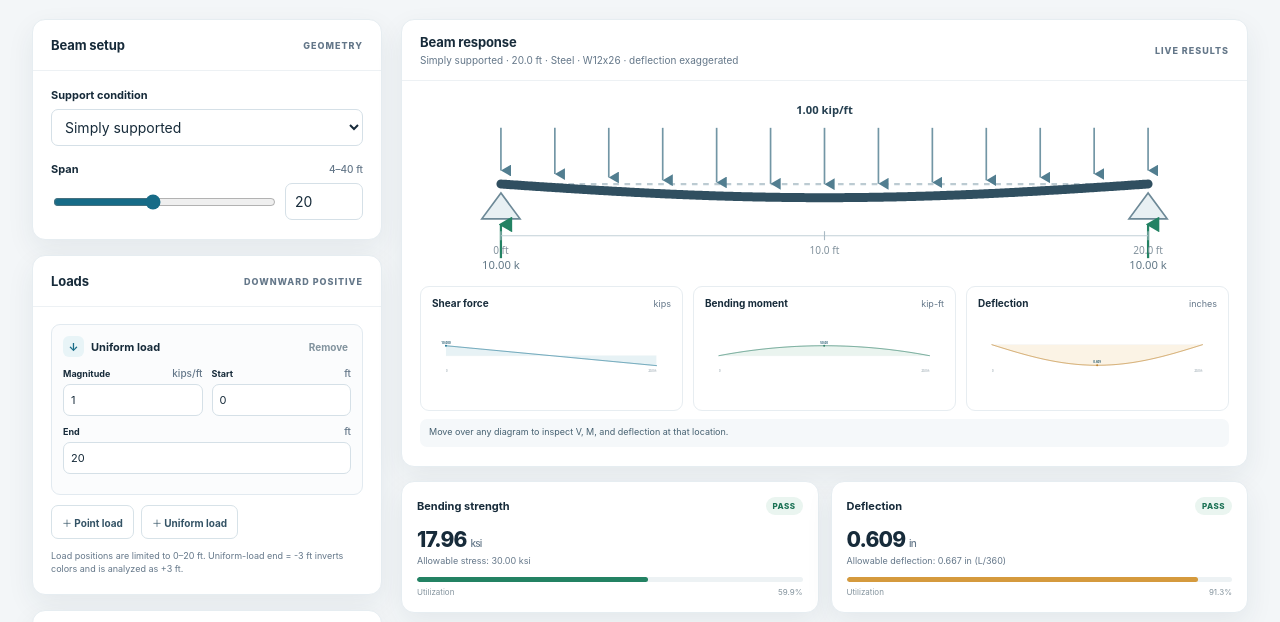
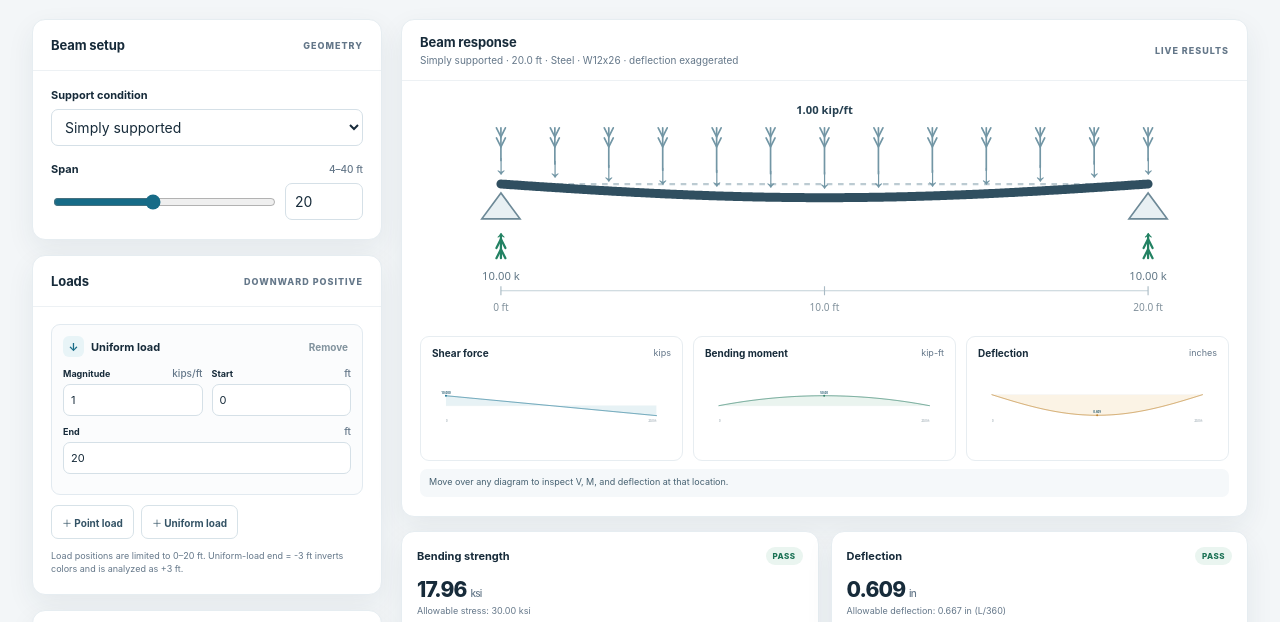
Before and after one commit to Lutin1245/CCE-270, a plain HTML site: page first_app/index.html in a window 1280 px wide. Shown: the part 175-797 px from the top of the page. Drawn offline with Linux system fonts and the light colour scheme.

Commit message:
Improve force arrow visualization
Move reaction values and span labels below the upward arrows, and refine fletching geometry and documentation.

Co-authored-by: Copilot <223556219+Copilot@users.noreply.github.com>

```diff
--- a/first_app/index.html
+++ b/first_app/index.html
@@ -120,6 +120,7 @@
     .svg-small { fill: #82929d; font: 9px ui-sans-serif, system-ui, sans-serif; }
     .svg-strong { fill: #253f50; font: 10px ui-sans-serif, system-ui, sans-serif; font-weight: 700; }
     .svg-pi { fill: #527e90; font: 700 16px Georgia, "Times New Roman", serif; }
+    .svg-force-head { font: 700 25.5px Arial, sans-serif; }
     .diagram-grid { display: grid; grid-template-columns: 1fr; gap: 10px; margin-top: 13px; }
     .diagram { min-width: 0; padding: 10px 11px 7px; border: 1px solid #e7edf1; border-radius: 9px; }
     .diagram-head { display: flex; align-items: center; justify-content: space-between; margin-bottom: 2px; }
@@ -251,7 +252,7 @@
             <span class="micro-label">Live results</span>
           </div>
           <div class="card-body">
-            <svg id="beam-drawing" class="beam-svg" viewBox="0 0 720 160" role="img" aria-label="Beam with loads, reactions, and exaggerated deflected shape"></svg>
+            <svg id="beam-drawing" class="beam-svg" viewBox="0 0 720 204" role="img" aria-label="Beam with loads, reactions, and exaggerated deflected shape"></svg>
             <div class="diagram-grid">
               <section class="diagram">
                 <div class="diagram-head"><span class="diagram-title">Shear force</span><span class="diagram-unit">kips</span></div>
@@ -589,11 +590,23 @@
         (index === 0 ? "M" : "L") + xpx(point.x).toFixed(2) + " " + beamYAt(point.x).toFixed(2)
       ).join(" ");
       const loadArrows = [];
+      const arrowWithFletching = (x1, y1, x2, y2, color, strokeWidth) => {
+        const direction = Math.sign(y2 - y1) || 1;
+        const featherY = y1 + direction * 8;
+        const secondFeatherBaseY = y1 + direction * 9;
+        const secondFeatherY = y1 + direction * 17;
+        const feathers = "M" + (x1 - 4) + " " + y1 + " L" + x1 + " " + featherY + " L" + (x1 + 4) + " " + y1 +
+          " M" + (x1 - 4) + " " + secondFeatherBaseY + " L" + x1 + " " + secondFeatherY + " L" + (x1 + 4) + " " + secondFeatherBaseY;
+        const head = direction > 0 ? "↓" : "↑";
+        const shaftEnd = y2 - direction * 9;
+        const headY = direction > 0 ? y2 + 3 : y2 + 22;
+        return '<g fill="none" stroke="' + color + '" stroke-width="' + strokeWidth + '" stroke-linecap="round"><line x1="' + x1 + '" y1="' + y1 + '" x2="' + x2 + '" y2="' + shaftEnd + '"/><path d="' + feathers + '"/></g><text x="' + x2 + '" y="' + headY + '" text-anchor="middle" fill="' + color + '" class="svg-force-head">' + head + '</text>';
+      };
       const downwardMarker = (pixelX, beamX, magnitude, color, strokeWidth) => {
         if (magnitude === 3.14) {
           return '<text x="' + pixelX + '" y="' + (beamYAt(beamX) - 5) + '" text-anchor="middle" class="svg-pi">π</text>';
         }
-        return '<line x1="' + pixelX + '" y1="31" x2="' + pixelX + '" y2="' + (beamYAt(beamX) - 12) + '" stroke="' + color + '" stroke-width="' + strokeWidth + '" marker-end="url(#arrow-down)"/>';
+        return arrowWithFletching(pixelX, 31, pixelX, beamYAt(beamX) - 12, color, strokeWidth);
       };
       for (const load of state.loads) {
         if (load.kind === "point") {
@@ -615,11 +628,11 @@
         ? '<path d="M' + left + ' 89 L' + (left - 17) + ' 112 L' + (left + 17) + ' 112 Z" fill="#e8f0f3" stroke="#6d8997" stroke-width="1.5"/><path d="M' + right + ' 89 L' + (right - 17) + ' 112 L' + (right + 17) + ' 112 Z" fill="#e8f0f3" stroke="#6d8997" stroke-width="1.5"/>'
         : '<rect x="' + (left - 12) + '" y="53" width="12" height="57" rx="2" fill="#e4edf1" stroke="#76919e"/><path d="M' + (left - 25) + ' 58 l13 8 M' + (left - 25) + ' 70 l13 8 M' + (left - 25) + ' 82 l13 8 M' + (left - 25) + ' 94 l13 8" stroke="#9aafb9" stroke-width="1.5"/>';
       const reactionDraw = state.support === "simple"
-        ? '<line x1="' + left + '" y1="147" x2="' + left + '" y2="117" stroke="#238263" stroke-width="2" marker-end="url(#arrow-up)"/><line x1="' + right + '" y1="147" x2="' + right + '" y2="117" stroke="#238263" stroke-width="2" marker-end="url(#arrow-up)"/><text x="' + left + '" y="157" text-anchor="middle" class="svg-label">' + fmt(result.reactions.left, 2) + ' k</text><text x="' + right + '" y="157" text-anchor="middle" class="svg-label">' + fmt(result.reactions.right, 2) + ' k</text>'
-        : '<line x1="' + (left + 30) + '" y1="141" x2="' + (left + 30) + '" y2="114" stroke="#238263" stroke-width="2" marker-end="url(#arrow-up)"/><text x="' + (left + 30) + '" y="155" text-anchor="middle" class="svg-label">' + fmt(result.reactions.left, 2) + ' k</text><text x="' + (left + 40) + '" y="42" class="svg-label">Fixed-end M = ' + fmt(result.reactions.fixedMoment, 2) + ' kip-ft</text>';
+        ? arrowWithFletching(left, 147, left, 117, "#238263", 2) + arrowWithFletching(right, 147, right, 117, "#238263", 2) + '<text x="' + left + '" y="166" text-anchor="middle" class="svg-label">' + fmt(result.reactions.left, 2) + ' k</text><text x="' + right + '" y="166" text-anchor="middle" class="svg-label">' + fmt(result.reactions.right, 2) + ' k</text>'
+        : arrowWithFletching(left + 30, 141, left + 30, 114, "#238263", 2) + '<text x="' + (left + 30) + '" y="166" text-anchor="middle" class="svg-label">' + fmt(result.reactions.left, 2) + ' k</text><text x="' + (left + 40) + '" y="42" class="svg-label">Fixed-end M = ' + fmt(result.reactions.fixedMoment, 2) + ' kip-ft</text>';
       const middle = xpx(state.L / 2);
-      const ticks = '<line x1="' + left + '" y1="127" x2="' + right + '" y2="127" stroke="#c2d0d7"/><line x1="' + left + '" y1="123" x2="' + left + '" y2="131" stroke="#a9bac4"/><line x1="' + middle + '" y1="123" x2="' + middle + '" y2="131" stroke="#a9bac4"/><line x1="' + right + '" y1="123" x2="' + right + '" y2="131" stroke="#a9bac4"/><text x="' + left + '" y="143" text-anchor="middle" class="svg-small">0 ft</text><text x="' + middle + '" y="143" text-anchor="middle" class="svg-small">' + fmt(state.L / 2, 1) + ' ft</text><text x="' + right + '" y="143" text-anchor="middle" class="svg-small">' + fmt(state.L, 1) + ' ft</text>';
-      svg.innerHTML = '<defs><marker id="arrow-down" markerWidth="7" markerHeight="7" refX="3.5" refY="6" orient="auto"><path d="M0 0 L7 0 L3.5 6 Z" fill="#527e90"/></marker><marker id="arrow-up" markerWidth="7" markerHeight="7" refX="3.5" refY="1" orient="auto"><path d="M0 6 L7 6 L3.5 0 Z" fill="#238263"/></marker></defs><line x1="' + left + '" y1="' + y + '" x2="' + right + '" y2="' + y + '" stroke="#bccbd2" stroke-width="2" stroke-dasharray="5 5"/><path d="' + beamPath + '" fill="none" stroke="#304f60" stroke-width="8" stroke-linecap="round" stroke-linejoin="round"/>' + loadArrows.join("") + supportDraw + reactionDraw + ticks;
+      const ticks = '<line x1="' + left + '" y1="176" x2="' + right + '" y2="176" stroke="#c2d0d7"/><line x1="' + left + '" y1="172" x2="' + left + '" y2="180" stroke="#a9bac4"/><line x1="' + middle + '" y1="172" x2="' + middle + '" y2="180" stroke="#a9bac4"/><line x1="' + right + '" y1="172" x2="' + right + '" y2="180" stroke="#a9bac4"/><text x="' + left + '" y="194" text-anchor="middle" class="svg-small">0 ft</text><text x="' + middle + '" y="194" text-anchor="middle" class="svg-small">' + fmt(state.L / 2, 1) + ' ft</text><text x="' + right + '" y="194" text-anchor="middle" class="svg-small">' + fmt(state.L, 1) + ' ft</text>';
+      svg.innerHTML = '<line x1="' + left + '" y1="' + y + '" x2="' + right + '" y2="' + y + '" stroke="#bccbd2" stroke-width="2" stroke-dasharray="5 5"/><path d="' + beamPath + '" fill="none" stroke="#304f60" stroke-width="8" stroke-linecap="round" stroke-linejoin="round"/>' + loadArrows.join("") + supportDraw + reactionDraw + ticks;
       document.querySelector("#beam-summary").textContent = (state.support === "simple" ? "Simply supported" : "Cantilever · fixed left") + " · " + fmt(state.L, 1) + " ft · " + state.section.name + " · deflection exaggerated";
     }
 
```
Also changed, not shown: 3 other files.
